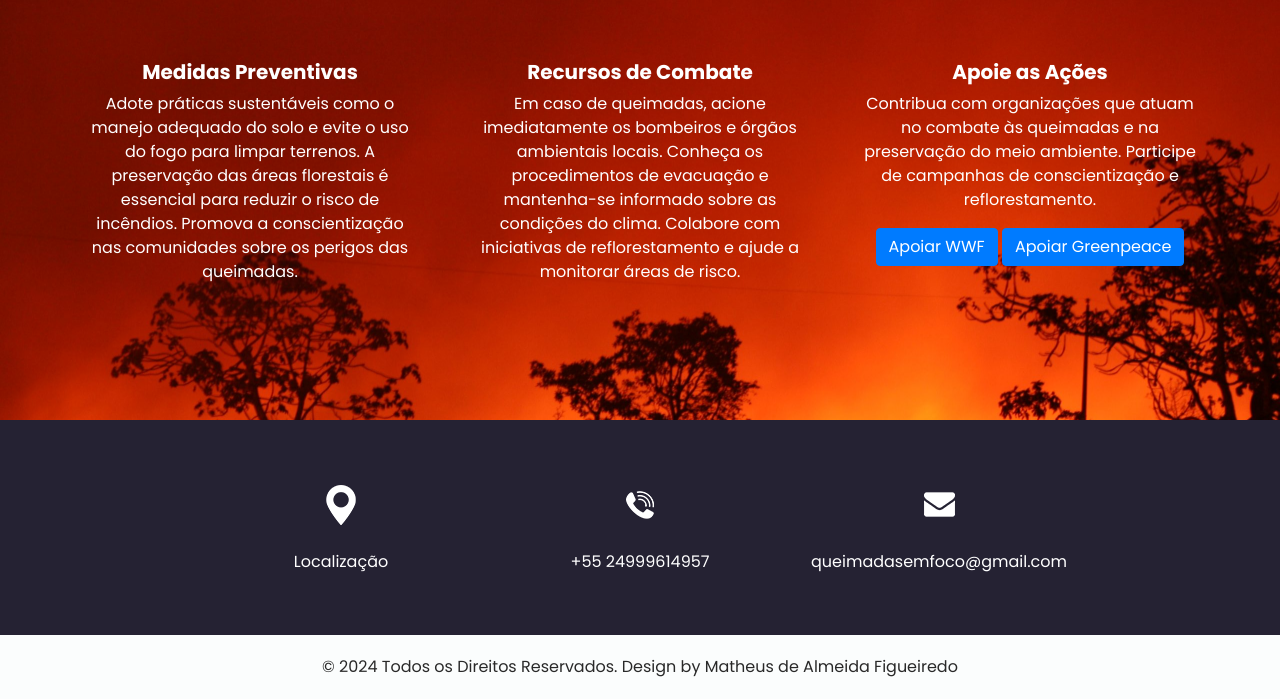
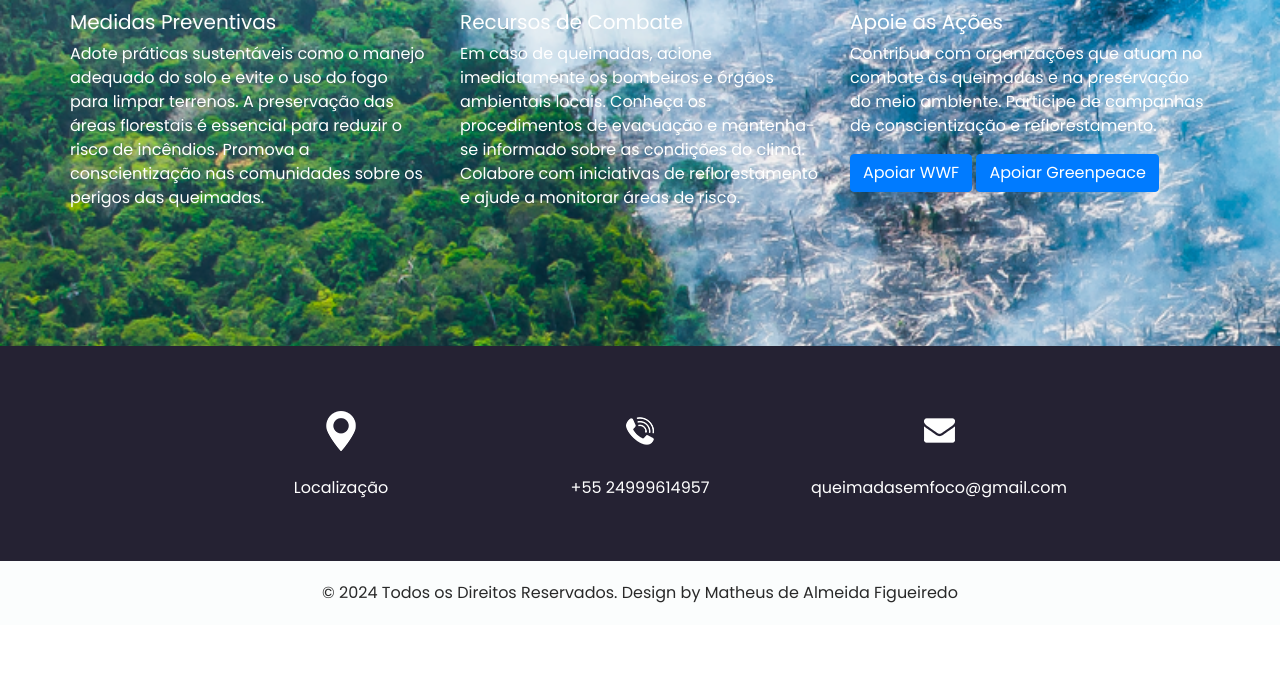
Before and after one commit to MatheusFigueiredo7/queimadasEMFOCO, a plain HTML site: page prevention.html in a window 1280 px wide. Shown: the part 253-952 px from the top of the page. After the commit the page ends 878 px from the top, so only its background shows below. Drawn offline with nearby package versions, Linux system fonts and the light colour scheme.

Commit message:
prevention

```diff
--- a/css/style.scss
+++ b/css/style.scss
@@ -343,6 +343,42 @@
 
 // end us section
 
+.pv_section {
+  background-image: url(../images/combate.png);
+  background-size: cover;
+  background-attachment: fixed;
+  color: $white;
+
+  .pv_container {
+    padding-top: 25px;
+
+    .box {
+      display: flex;
+      flex-direction: column;
+      align-items: center;
+      text-align: center;
+      margin: 25px 10px 0 10px;
+
+      .img-box {
+        height: 100px;
+        display: flex;
+        align-items: center;
+        justify-content: center;
+
+        img {
+          max-width: 100%;
+        }
+      }
+
+      .detail-box {
+        h5 {
+          font-weight: bold;
+        }
+      }
+    }
+  }
+}
+
 // heathy section
 
 .heathy_section {
--- a/prevention.html
+++ b/prevention.html
@@ -81,12 +81,12 @@
 
   <!-- Us section -->
 
-  <section class="us_section layout_padding">
+  <section class="pv_section layout_padding">
     <div class="container">
         <div class="heading_container">
             <h2>Prevenção e Combate</h2>
         </div>
-        <div class="us_container">
+        <div class="pv_container">
             <div class="row">
                 <!-- Medidas Preventivas -->
                 <div class="col-lg-4 col-md-6">
```
Also changed, not shown: index.html (+3 -3 lines), css/style.css, images/combate.png (added).
